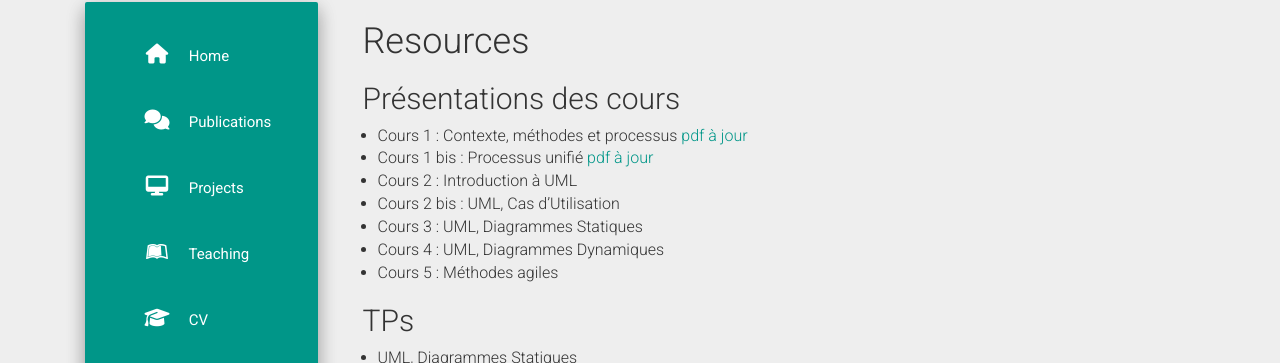
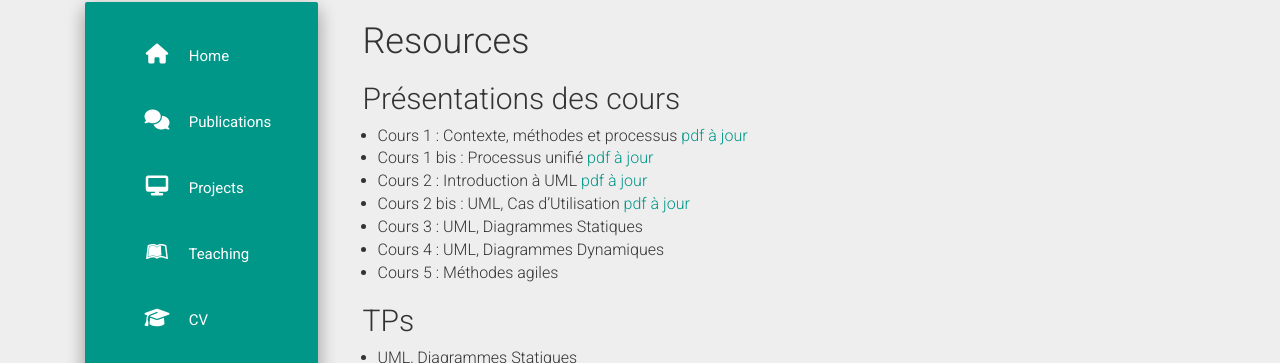
Before and after one commit to taotaoini/lachand.github.io, a Jekyll site: the page built from cci-uml-2018.md, in a window 1280 px wide. Shown: the part 262-625 px from the top of the page. Built offline with Jekyll 4.4.1, drawn with Linux system fonts in a browser that asks for light colours; nearby versions of some CDN libraries.

Commit message:
Update cci-uml-2018.md

```diff
--- a/cci-uml-2018.md
+++ b/cci-uml-2018.md
@@ -8,8 +8,8 @@ permalink: /teaching/2018/cci-uml-2018
 ## Présentations des cours
 * Cours 1 : Contexte, méthodes et processus [pdf à jour](https://docs.google.com/presentation/d/1kg427ydmwONHsKhTn5oLB8CqgAPc4jVN6e11_HVXn6Y/export/pdf)
 * Cours 1 bis : Processus unifié [pdf à jour](https://docs.google.com/presentation/d/1GgBWk3VaYu_dMciIW1-sjdM5f664ZPhUJp7qi-TTMJw/export/pdf)
-* Cours 2 : Introduction à UML
-* Cours 2 bis : UML, Cas d’Utilisation
+* Cours 2 : Introduction à UML [pdf à jour](https://docs.google.com/presentation/d/1j8s08sCK-dB-zXgtpRXP0lpTAq-72s7eCO6Kk25Q6LI/export/pdf)
+* Cours 2 bis : UML, Cas d’Utilisation [pdf à jour](https://docs.google.com/presentation/d/19nSOHqYMpRx5PzdSEk60U7oVYX3Nikz8lHn4sKjVrEU/export/pdf)
 * Cours 3 : UML, Diagrammes Statiques
 * Cours 4 : UML, Diagrammes Dynamiques
 * Cours 5 : Méthodes agiles
```
